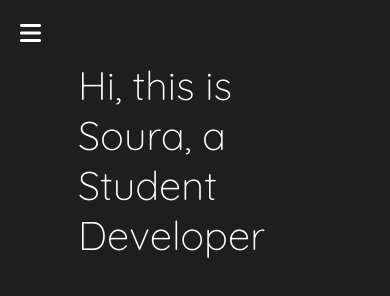
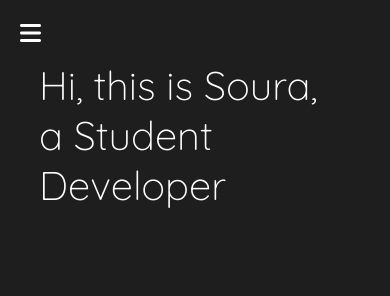
Before and after one commit to Sonu64/my-portfolio, a plain HTML site: page index.html in a window 390 px wide. Drawn offline with nearby package versions, Linux system fonts and the light colour scheme; a web font is replaced by a local one.

Commit message:
Update index.html

```diff
--- a/index.html
+++ b/index.html
@@ -118,13 +118,17 @@
 				color: white;
 				font-weight: 100;
 				font-size: 40px;
-				width: 60%;
+				width: 100%;
 				margin: auto;
 				font-family: 'Quicksand', sans-serif;
 			}
 			@media only screen and (max-width: 650px) {
 				nav .social{
 					width: 60%;
+				}
+				.hero{
+					width: 80%;
+					margin: auto;
 				}
 			}
 		</style>
@@ -163,7 +167,7 @@
 
 	</body>
 
-	<script src="SAG/jquery-3.4.0.min.js"></script>
+	<script src="jquery-3.4.0.min.js"></script>
 	<script>
 	$(document).ready(function(){
 			$(".open-btn").on("click", function(){
```
